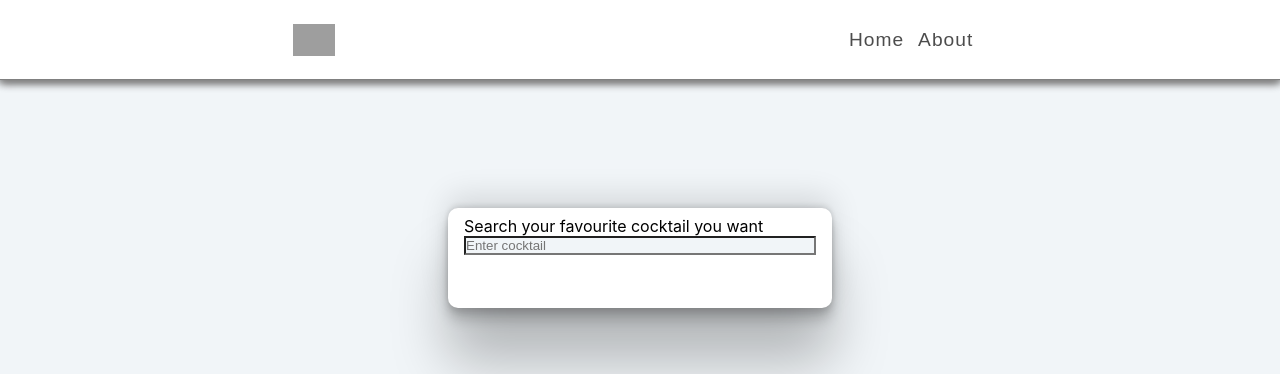
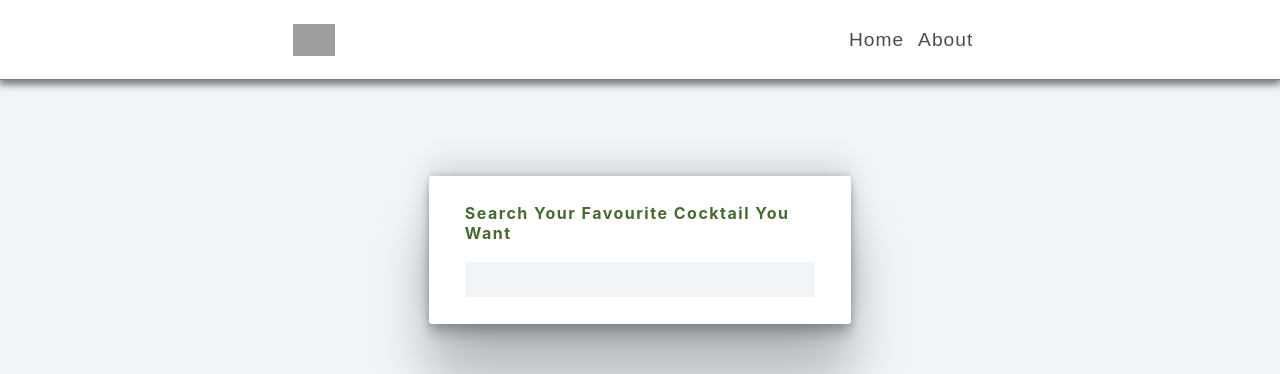
Before and after one commit to fahriakbaba/React-Cocktail-API, a React (Create React App) app: page / in a window 1280 px wide. Shown: the top 374 px of the page. Built offline with nearby package versions, Linux system fonts and the light colour scheme; no server answers; grey boxes are pictures that could not be loaded.

Commit message:
SearchForm is styled

```diff
--- a/src/components/Cocktails.jsx
+++ b/src/components/Cocktails.jsx
@@ -53,7 +53,7 @@ function Cocktails() {
       </main>
     );
   }
-  return <h2>There is no cocktail item to show.</h2>;
+  return <h2 className="cocktail--error">There is no cocktail item to show.</h2>;
 }
 
 export default Cocktails;
--- a/src/components/SearchForm.jsx
+++ b/src/components/SearchForm.jsx
@@ -15,7 +15,7 @@ function SearchForm() {
         <label htmlFor="search" className="form-label">
           Search your favourite cocktail you want
         </label>
-        <input placeholder="Enter cocktail" id="search" type="text" className="form-control" value={searchTerm} onChange={(e) => setSearchTerm(e.target.value)} />
+        <input id="search" type="text" className="form-control" value={searchTerm} onChange={(e) => setSearchTerm(e.target.value)} />
       </div>
     </form>
   );
--- a/src/index.css
+++ b/src/index.css
@@ -137,7 +137,7 @@
   align-items: center;
   flex-wrap: wrap;
   width: 70%;
-  margin: 12px auto;
+  margin: 5px auto;
   justify-items: center;
   align-items: center;
   justify-self: center;
@@ -245,16 +245,24 @@
   background-color: white;
   font-size: 1.3rem;
 }
+
+.cocktail--error {
+  text-align: center;
+  margin-top: 10rem;
+  color: #F86427;
+  text-transform: capitalize;
+  font-size: 1.5rem;
+}
 /* Cocktails component - end */
 
 /* SearchForm component -start */
 .form {
-  width: 30%;
+  width: 33%;
   background-color: #FFFFFF;
-  height: 100px;
-  border-radius: 10px;
-  margin: 8rem auto;
-  padding: 8px 16px;
+  height: auto;
+  border-radius: 3px;
+  margin: 6rem auto;
+  padding: 12px 24px;
   box-shadow: rgba(0, 0, 0, 0.25) 0px 54px 55px, rgba(0, 0, 0, 0.12) 0px -12px 30px, rgba(0, 0, 0, 0.12) 0px 4px 6px, rgba(0, 0, 0, 0.17) 0px 12px 13px, rgba(0, 0, 0, 0.09) 0px -3px 5px;
 }
 
@@ -266,4 +274,18 @@
 .form-control {
   background-color: #F1F5F8;
 }
+
+.form-label {
+  color: #476A2E;
+  letter-spacing: 1.5px;
+  font-weight: 700;
+  text-transform: capitalize;
+  margin: 15px 12px;
+}
+
+.form-control {
+  padding: 10px 16px;
+  margin: 4px 12px 15px 12px;
+  border: none;
+}
 /* SearchForm component -end */
```
